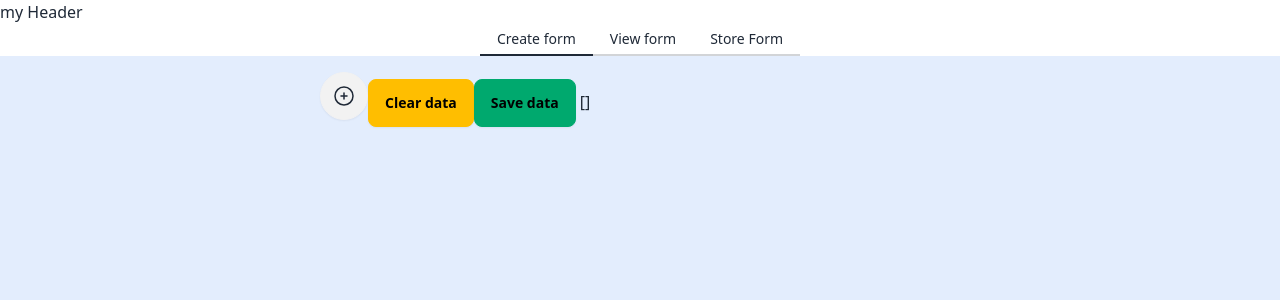
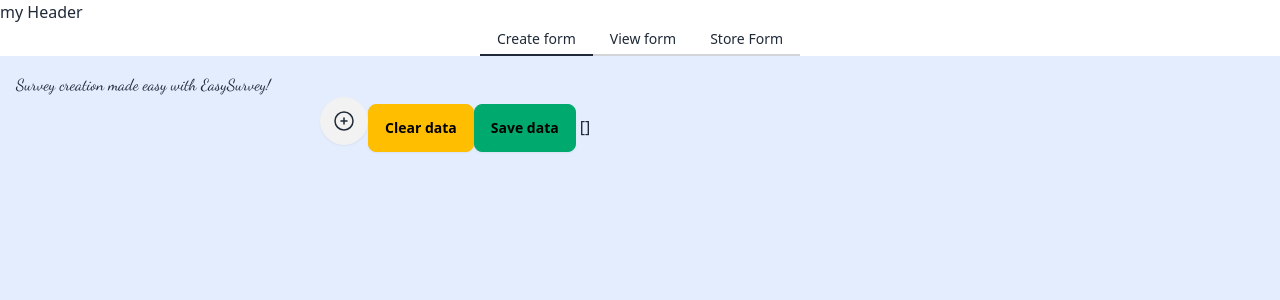
Before and after one commit to dgschel/EasySurvey, an Angular app in the folder frontend/: page /home in a window 1280 px wide. Shown: the top 300 px of the page. Built offline with nearby package versions, Linux system fonts and the light colour scheme.

Commit message:
use new font with arbitrary value tailwind style

```diff
--- a/frontend/src/app/home/home.component.html
+++ b/frontend/src/app/home/home.component.html
@@ -1,3 +1,5 @@
+<span class="font-['Dancing_Script']">Survey creation made easy with EasySurvey!</span>
+
 <div class="grid grid-flow-col gap-4 max-w-screen-sm mx-auto">
   <app-survey-form [models]="models"></app-survey-form>
 </div>
```
